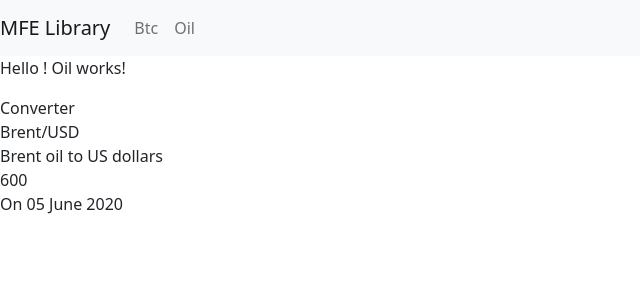
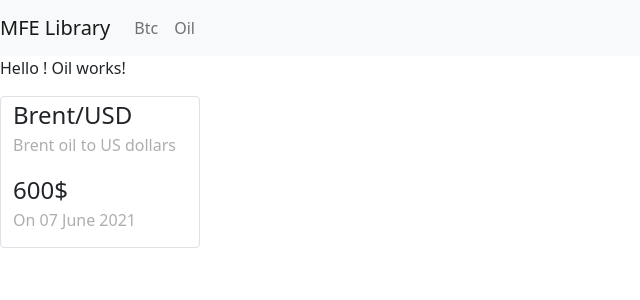
Before and after one commit to SychevAndrey/dev-hack-remote2, an Angular app: page /oil in a window 1280 px wide. Shown: the top 300 px of the page, without its empty margins (0-640 px from the left). Built offline with nearby package versions, Linux system fonts and the light colour scheme.

Commit message:
add styles for oil

```diff
--- a/src/app/oil/oil.component.html
+++ b/src/app/oil/oil.component.html
@@ -1,6 +1,11 @@
 <p>Hello {{username}}! Oil works!</p>
-<div>Converter</div>
-<div class="">Brent/USD</div>
-<div class="">Brent oil to US dollars</div>
-<div>{{price}}</div>
-<div class="">On 05 June 2020</div>
+<div class="border rounded wdiget-width">
+    <div class="container">
+        <span class="currency">Brent/USD</span>
+        <span class="content-color">Brent oil to US dollars</span>
+    </div>
+    <div class="container">
+        <span class="currency">{{price}}$</span>
+        <span class="content-color">On 07 June 2021</span>
+    </div>
+</div>
--- a/src/app/oil/oil.component.scss
+++ b/src/app/oil/oil.component.scss
@@ -0,0 +1,17 @@
+.wdiget-width {
+    width: 200px;
+}
+
+.container {
+    display: flex;
+    flex-direction: column;
+    margin-bottom: 15px;
+}
+
+.currency {
+    font-size: 24px;
+}
+
+.content-color {
+    color: rgb(175, 174, 174);
+}
--- a/src/app/oil/oil.component.ts
+++ b/src/app/oil/oil.component.ts
@@ -1,5 +1,6 @@
 import { Component, OnInit } from '@angular/core';
 import {openDB} from "idb";
+import { TimeInterval } from 'rxjs';
 
 @Component({
   selector: 'app-oil',
@@ -11,6 +12,7 @@ export class OilComponent implements OnInit {
     dbPromise: any
     username: string  = ''
     price: number = 600
+    idInterval: any;
 
     constructor() { }
 
@@ -25,9 +27,15 @@ export class OilComponent implements OnInit {
             this.setUserName()
         }
 
+        ngOnDestroy(): void {
+            if (this.idInterval) {
+                clearInterval(this.idInterval);
+              }
+        }
+
+
         changePriceByTimeout(): void {
-
-            setInterval(() => {
+            this.idInterval = setInterval(() => {
                 const randomNumber = Math.round(Math.random() * 2 - 0.9);
 
             console.log(randomNumber)
```
